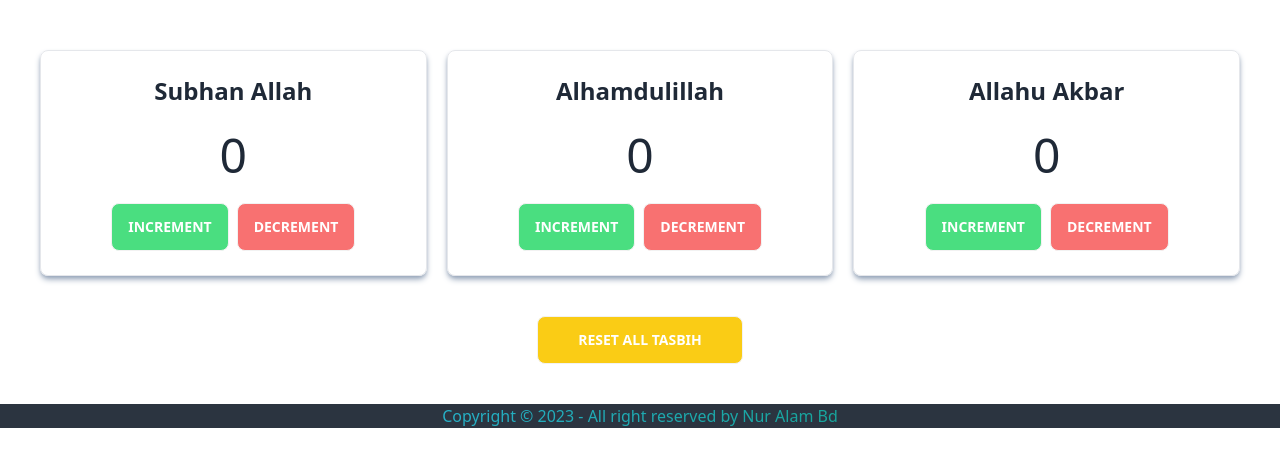
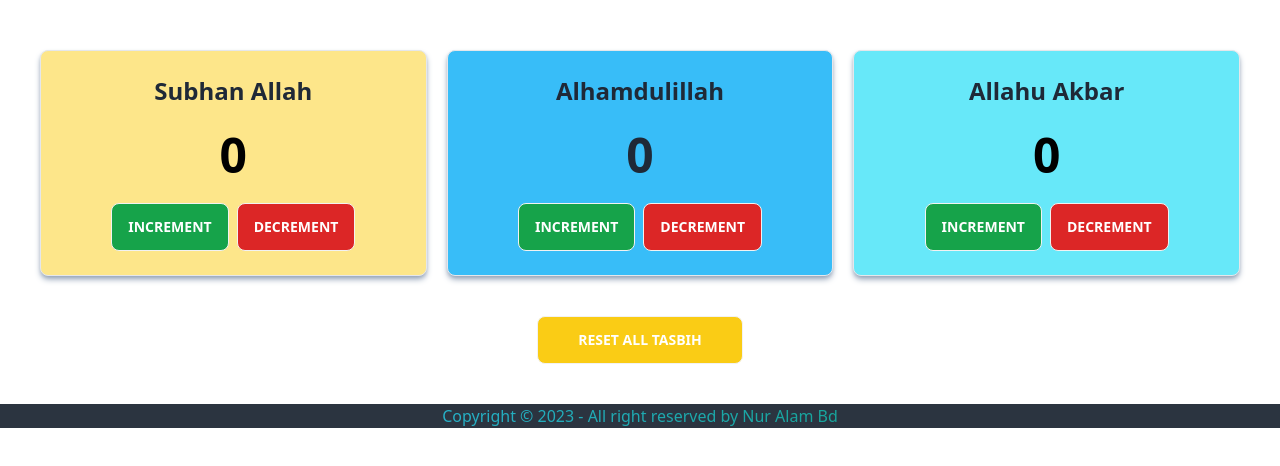
Before and after one commit to nuralam17516/digital-tasbih, a plain HTML site: page index.html in a window 1280 px wide. Shown: the part 154-620 px from the top of the page. Drawn offline with nearby package versions, Linux system fonts and the light colour scheme.

Commit message:
update background color

```diff
--- a/index.html
+++ b/index.html
@@ -21,39 +21,39 @@
         </div>
         <section class="grid grid-cols-1 md:grid-cols-2 lg:grid-cols-3 gap-5 items-center mt-16">
             <!-- ---------subhanallah container start------ -->
-            <div class="border rounded-lg shadow-md shadow-slate-400">
+            <div class="border rounded-lg shadow-md shadow-slate-400 bg-amber-200">
                 <h5 class="text-center text-2xl font-semibold p-6">Subhan Allah</h5>
-                <p id="subhanAllahDisplay" class="text-center text-5xl font-thin">0</p>
+                <p id="subhanAllahDisplay" class="text-center text-5xl font-semibold text-black">0</p>
                 <div class="relative flex justify-center gap-2 p-6">
                     <button id="subhanAllahIncrementBtn"
-                        class="btn hover:bg-green-300 bg-green-400 text-white font-bold">INCREMENT</button>
+                        class="btn hover:bg-green-500 bg-green-600 text-white font-bold">INCREMENT</button>
                     <button id="subhanAllahDecrementBtn"
-                        class="btn hover:bg-red-300 bg-red-400 text-white font-bold">DECREMENT</button>
+                        class="btn hover:bg-red-500 bg-red-600 text-white font-bold">DECREMENT</button>
                 </div>
             </div>
             <!-- ---------subhanallah container end------ -->
             <!-- ---------alhamdulillah container start------ -->
-            <div class="border rounded-lg shadow-md shadow-slate-400">
+            <div class="border rounded-lg shadow-md  bg-sky-400 shadow-slate-400">
                 <h5 class="text-center text-2xl font-semibold p-6">Alhamdulillah</h5>
-                <p id="alhamdulillahDisplay" class="text-center text-5xl font-thin">0</p>
+                <p id="alhamdulillahDisplay" class="text-center text-5xl font-semibold">0</p>
                 <div class="relative flex justify-center gap-2 p-6">
                     <button id="alhamdulillahIncrementBtn"
-                        class="btn hover:bg-green-300 bg-green-400 text-white font-bold">INCREMENT</button>
+                        class="btn hover:bg-green-500 bg-green-600 text-white font-bold">INCREMENT</button>
                     <button id="alhamdulillahDecrementBtn"
-                        class="btn hover:bg-red-300 bg-red-400 text-white font-bold">DECREMENT</button>
+                        class="btn hover:bg-red-500 bg-red-600 text-white font-bold">DECREMENT</button>
                 </div>
             </div>
             <!-- ---------alhamdulillah container end------ -->
             <!-- ---------allahuakbar container start------ -->
-            <div class="border rounded-lg shadow-md shadow-slate-400">
+            <div class="border rounded-lg shadow-md bg-cyan-300 shadow-slate-400">
                 <h5 class="text-center text-2xl font-semibold p-6">Allahu Akbar</h5>
                 <p id="allahuAkbarDisplay"
-                class="text-center text-5xl font-thin">0</p>
+                class="text-center text-5xl font-semibold text-black">0</p>
                 <div class="relative flex justify-center gap-2 p-6">
                     <button id="allahuAkbarIncrementBtn"
-                    class="btn hover:bg-green-300 bg-green-400 text-white font-bold">INCREMENT</button>
+                    class="btn hover:bg-green-500 bg-green-600 text-white font-bold">INCREMENT</button>
                     <button id="allahuAkbarDecrementBtn"
-                    class="btn hover:bg-red-300 bg-red-400 text-white font-bold">DECREMENT</button>
+                    class="btn hover:bg-red-500 bg-red-600 text-white font-bold">DECREMENT</button>
                 </div>
             </div>
             <!-- ---------allahuakbar container end------ -->
```
